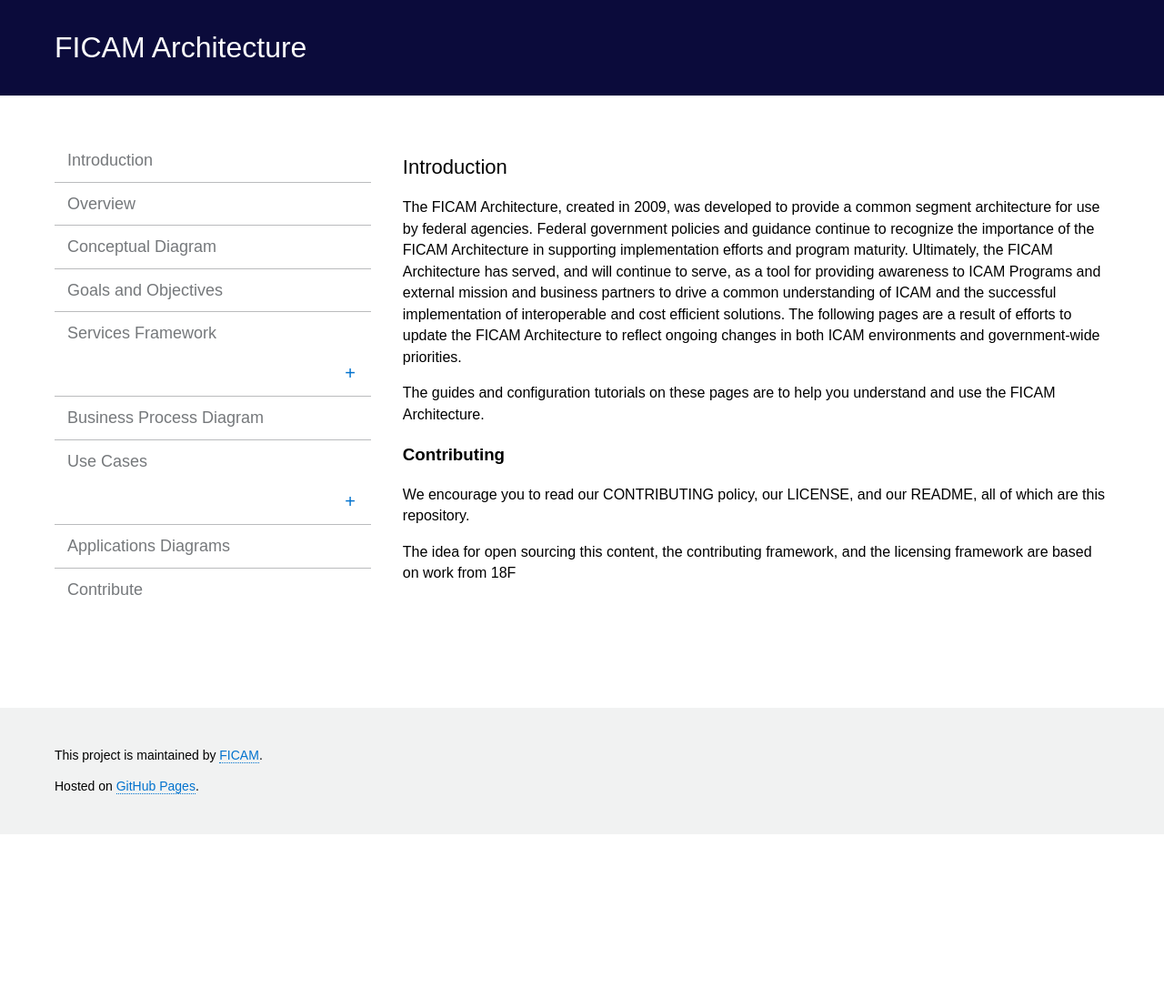
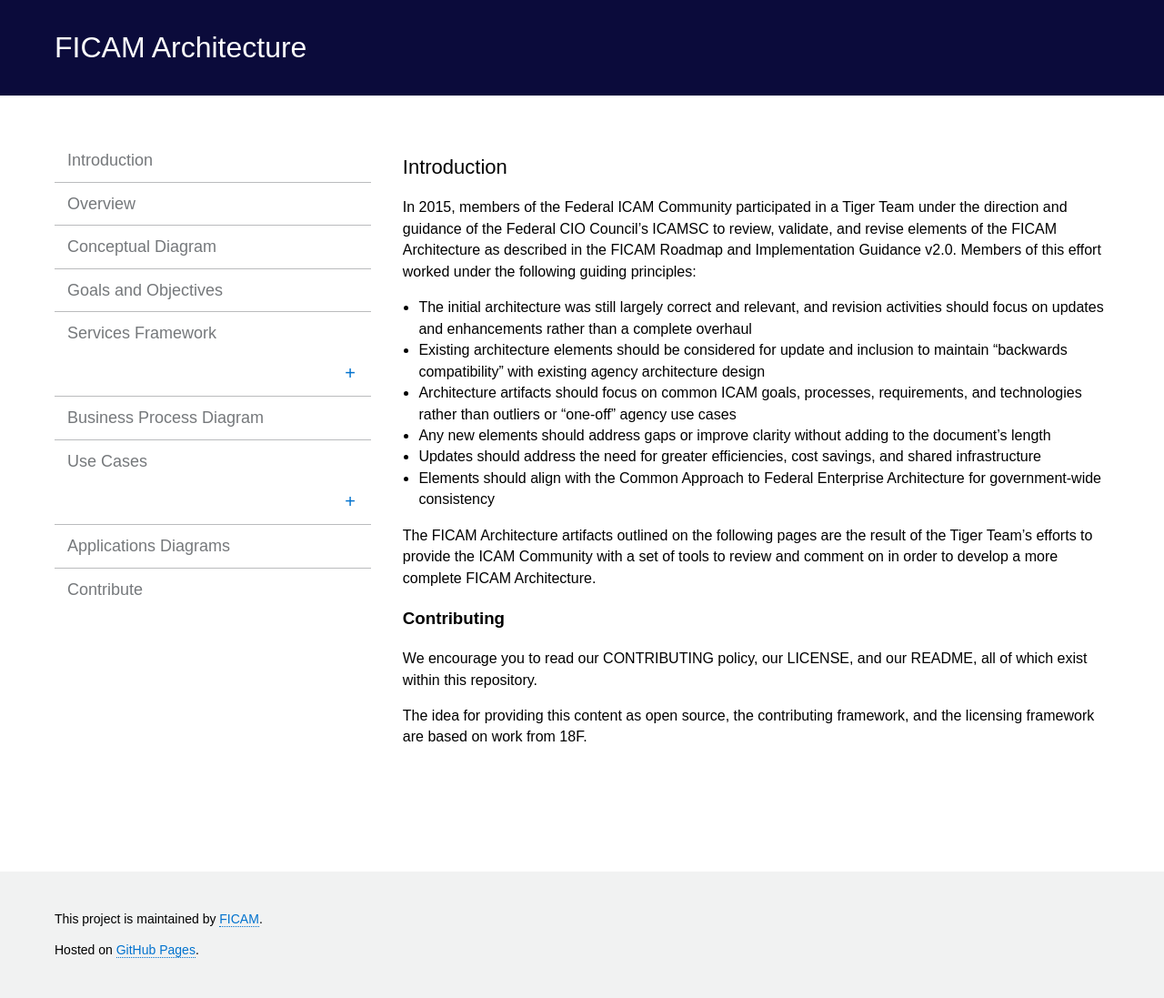
Before and after one commit to GSA/ficam-arch, a Jekyll site: the page built from index.html, in a window 1280 px wide. Shown: the whole page at 91% size. Built offline with Jekyll 4.4.1, drawn with Linux system fonts in a browser that asks for light colours; before the commit the page ends 917 px from its top, so only the background shows below that.

Commit message:
Wording and format edits to Introduction page

```diff
--- a/_includes/index.md
+++ b/_includes/index.md
@@ -1,10 +1,19 @@
 ## Introduction
-The FICAM Architecture, created in 2009, was developed to provide a common segment architecture for use by federal agencies. Federal government policies and guidance continue to recognize the importance of the FICAM Architecture in supporting implementation efforts and program maturity. Ultimately, the FICAM Architecture has served, and will continue to serve, as a tool for providing awareness to ICAM Programs and external mission and business partners to drive a common understanding of ICAM and the successful implementation of interoperable and cost efficient solutions. The following pages are a result of efforts to update the FICAM Architecture to reflect ongoing changes in both ICAM environments and government-wide priorities.
+In 2015, members of the Federal ICAM Community participated in a Tiger Team under the direction and guidance of the Federal CIO Council’s ICAMSC to review, validate, and revise elements of the FICAM Architecture as described in the FICAM Roadmap and Implementation Guidance v2.0. Members of this effort worked under the following guiding principles:
 
-The guides and configuration tutorials on these pages are to help you understand and use the FICAM Architecture.
+<ul>
+<li style="margin-bottom: 0px"> The initial architecture was still largely correct and relevant, and revision activities should focus on updates and enhancements rather than a complete overhaul</li>
+<li style="margin-bottom: 0px">Existing architecture elements should be considered for update and inclusion to maintain “backwards compatibility” with existing agency architecture design</li>
+<li style="margin-bottom: 0px">Architecture artifacts should focus on common ICAM goals, processes, requirements, and technologies rather than outliers or “one-off” agency use cases</li>
+<li style="margin-bottom: 0px">Any new elements should address gaps or improve clarity without adding to the document’s length</li>
+<li style="margin-bottom: 0px">Updates should address the need for greater efficiencies, cost savings, and shared infrastructure</li>
+<li style="margin-bottom: 0px">Elements should align with the Common Approach to Federal Enterprise Architecture for government-wide consistency</li>
+</ul>
+
+The FICAM Architecture artifacts outlined on the following pages are the result of the Tiger Team’s efforts to provide the ICAM Community with a set of tools to review and comment on in order to develop a more complete FICAM Architecture.
 
 
 ### Contributing
-We encourage you to read our CONTRIBUTING policy, our LICENSE, and our README, all of which are this repository.
+We encourage you to read our CONTRIBUTING policy, our LICENSE, and our README, all of which exist within this repository.
 
-The idea for open sourcing this content, the contributing framework, and the licensing framework are based on work from 18F
+The idea for providing this content as open source, the contributing framework, and the licensing framework are based on work from 18F.
```
